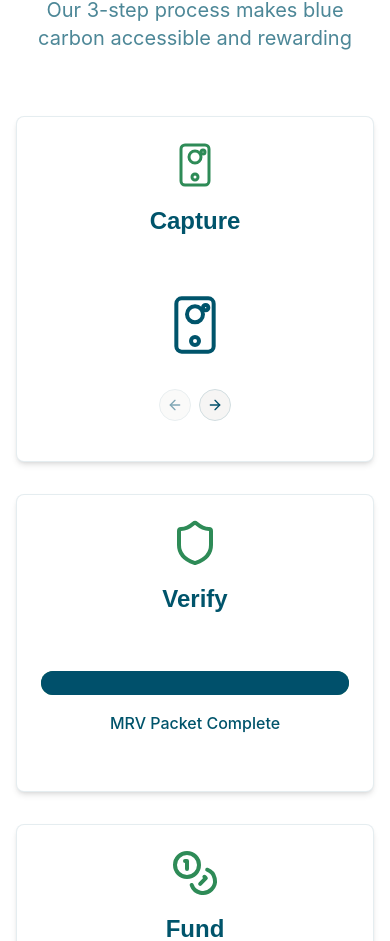
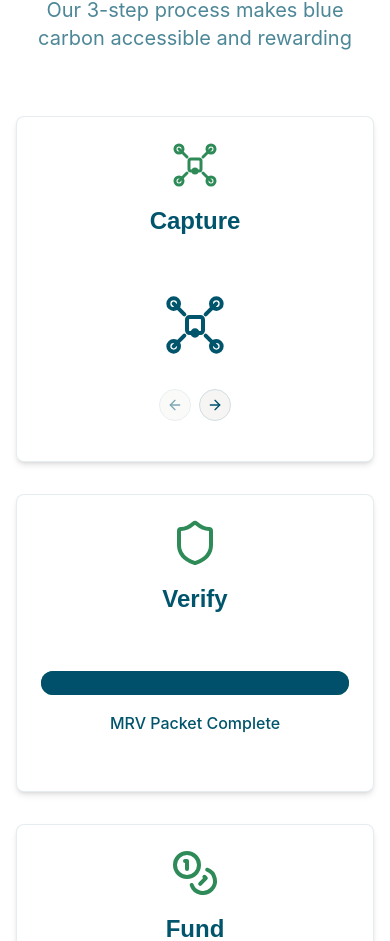
Before and after one commit to dalila3244/localblue-carbon-vision, a React (Vite) app: page / in a window 390 px wide. Shown: the part 3369-4310 px from the top of the page. Built offline with nearby package versions, Linux system fonts and the light colour scheme.

Commit message:
feat: Replace phone icon with drone SVG
Replaces the phone icon in the HowItWorksCards component with a drone SVG.

```diff
--- a/src/components/HowItWorksCards.tsx
+++ b/src/components/HowItWorksCards.tsx
@@ -6,8 +6,8 @@ import { Carousel, CarouselContent, CarouselItem, CarouselNext, CarouselPrevious
 import { Progress } from "@/components/ui/progress";
 import { HoverCard, HoverCardTrigger, HoverCardContent } from "@/components/ui/hover-card";
 
-// Custom iPhone Camera icon component
-const IPhoneCamera = ({ className }: { className?: string }) => {
+// Custom Drone icon component
+const DroneIcon = ({ className }: { className?: string }) => {
   return (
     <svg
       xmlns="http://www.w3.org/2000/svg"
@@ -19,14 +19,20 @@ const IPhoneCamera = ({ className }: { className?: string }) => {
       strokeLinejoin="round"
       className={className}
     >
-      {/* Phone body */}
-      <rect x="5" y="2" width="14" height="20" rx="2" />
-      {/* Camera lens */}
-      <circle cx="12" cy="8" r="3" />
-      {/* Camera flash */}
-      <circle cx="16" cy="5.5" r="1" />
-      {/* Home button */}
-      <circle cx="12" cy="18" r="1.5" />
+      {/* Drone body */}
+      <rect x="9" y="9" width="6" height="6" rx="1" />
+      {/* Propeller arms */}
+      <line x1="4" y1="4" x2="8" y2="8" />
+      <line x1="4" y1="20" x2="8" y2="16" />
+      <line x1="20" y1="4" x2="16" y2="8" />
+      <line x1="20" y1="20" x2="16" y2="16" />
+      {/* Propellers */}
+      <circle cx="4" cy="4" r="2" />
+      <circle cx="4" cy="20" r="2" />
+      <circle cx="20" cy="4" r="2" />
+      <circle cx="20" cy="20" r="2" />
+      {/* Camera */}
+      <circle cx="12" cy="15" r="1" />
     </svg>
   );
 };
@@ -43,7 +49,7 @@ const HowItWorksCards = () => {
     {
       id: 1,
       label: "Capture",
-      icon: <IPhoneCamera className="h-12 w-12 text-mangrove" />,
+      icon: <DroneIcon className="h-12 w-12 text-mangrove" />,
       hoverText: "Phone photos are auto-GPS-tagged; mini-drones follow pre-set grids to hit 4 cm/px resolution for AI training.",
       content: (
         <div className="w-full">
@@ -51,7 +57,7 @@ const HowItWorksCards = () => {
             <CarouselContent>
               <CarouselItem>
                 <div className="flex justify-center items-center h-32">
-                  <IPhoneCamera className="h-16 w-16 text-ocean" />
+                  <DroneIcon className="h-16 w-16 text-ocean" />
                 </div>
               </CarouselItem>
               <CarouselItem>
```
